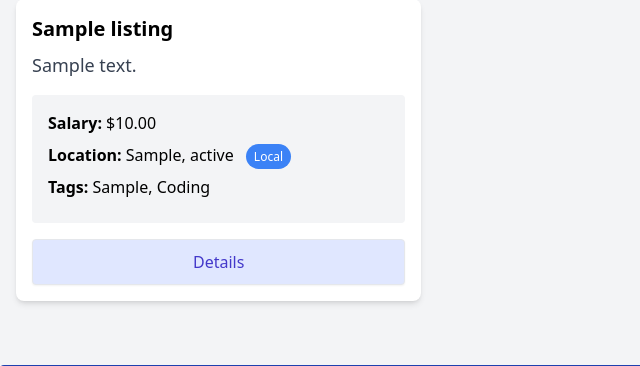
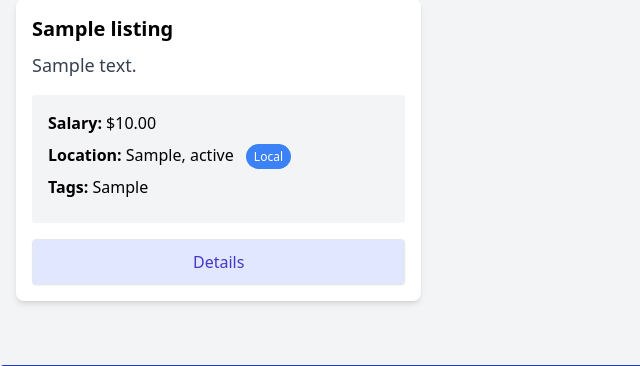
Before and after one commit to aaronsingleterry10/workopia-php, a PHP site: page /listings in a window 1280 px wide. Shown: the part 299-665 px from the top of the page, without its empty margins (0-640 px from the left). Run offline with PHP 8.4, Linux system fonts and the light colour scheme; tables that the repository leaves empty or names only in its code hold one stand-in row (values such as "Sample post"); a stand-in replaces the project's code that opens the database connection.

Commit message:
added conditional for tags

```diff
--- a/App/views/listings/index.view.php
+++ b/App/views/listings/index.view.php
@@ -13,7 +13,7 @@
         <div class="text-center text-3xl mb-4 font-bold border border-gray-300 p-3">All Jobs</div>
         <div class="grid grid-cols-1 md:grid-cols-3 gap-4 mb-6">
             <!-- Job Listings -->
-            <?php foreach($listings as $value) :?>
+            <?php foreach ($listings as $value): ?>
                 <div class="rounded-lg shadow-md bg-white">
                     <div class="p-4">
                         <h2 class="text-xl font-semibold"><?= $value->title ?></h2>
@@ -26,10 +26,11 @@
                                 <strong>Location:</strong> <?= $value->city ?>, <?= $value->state ?>
                                 <span class="text-xs bg-blue-500 text-white rounded-full px-2 py-1 ml-2">Local</span>
                             </li>
-                            <li class="mb-2">
-                                <strong>Tags:</strong> <span><?= $value->tags ?></span>,
-                                <span>Coding</span>
-                            </li>
+                            <?php if (!empty($value->tags)): ?>
+                                <li class="mb-2">
+                                    <strong>Tags:</strong> <span><?= $value->tags ?></span>
+                                </li>
+                            <?php endif ?>
                         </ul>
                         <a href="/listing/<?= $value->id ?>"
                             class="block w-full text-center px-5 py-2.5 shadow-sm rounded border text-base font-medium text-indigo-700 bg-indigo-100 hover:bg-indigo-200">
```
